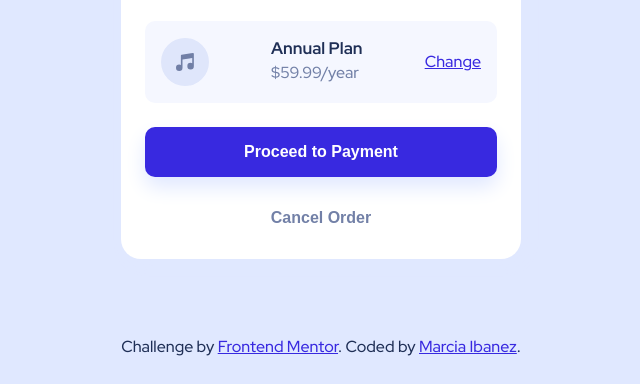
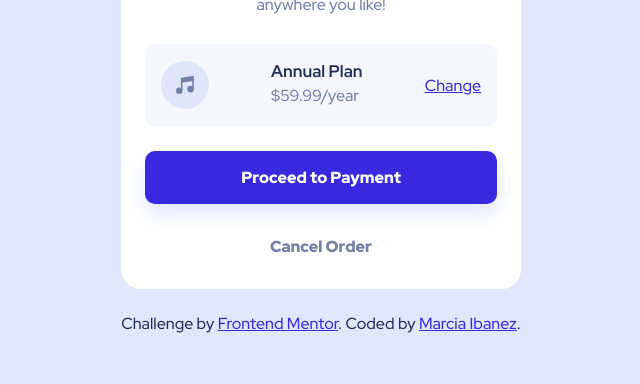
Before and after one commit to marciaibanez/Order-summary, a plain HTML site: page index.html in a window 1280 px wide. Shown: the part 416-800 px from the top of the page, without its empty margins (319-959 px from the left). Drawn offline with Linux system fonts and the light colour scheme.

Commit message:
improve card

```diff
--- a/index.html
+++ b/index.html
@@ -13,6 +13,7 @@
   <title>Frontend Mentor | Order summary card</title>
 </head>
 <body>
+  <main role="main">
     <div class="card">
       <img class="card-hero" src="images/illustration-hero.svg" alt="A happy girl listening to some music.">
       <div class="card-details">
@@ -29,15 +30,16 @@
           <a href="#">Change</a>
         </div>
         <div class="buttons-container">
-        <button class="confirm-button" type="button"><a href="#">Proceed to Payment</a></button>
-        <button class="cancel-button" type="button"><a href="#">Cancel Order</a></button>
+          <a class="confirm-button" href="#">Proceed to Payment</a>
+          <a class="cancel-button" href="#">Cancel Order</a>
         </div>
       </div>
     </div>
-
     <div class="attribution">
       Challenge by <a href="https://www.frontendmentor.io?ref=challenge" target="_blank">Frontend Mentor</a>.
-    Coded by <a href="https://marciaibanez.com/">Marcia Ibanez</a>.
+      Coded by <a href="https://marciaibanez.com/" target="_blank">Marcia Ibanez</a>.
     </div>
+  </main>
+
 </body>
 </html>
--- a/styles.css
+++ b/styles.css
@@ -114,11 +114,8 @@ p {
   font-weight: 900;
   font-size: clamp(0.9rem, 2.5vw, 1rem);
   cursor: pointer;
-}
-
-.buttons-container .confirm-button,
-.buttons-container .cancel-button a {
   transition: all 0.5s ease-in-out;
+  text-align: center;
 }
 
 .buttons-container .confirm-button {
@@ -129,7 +126,7 @@ p {
   opacity: 100%;
 }
 
-.buttons-container .confirm-button a {
+.buttons-container .confirm-button {
   color: var(--white);
   text-decoration: none;
 }
@@ -144,12 +141,12 @@ p {
   background: none;
 }
 
-.buttons-container .cancel-button a {
+.buttons-container .cancel-button {
   color: var(--desaturated-blue);
   text-decoration: none;
 }
 
-.buttons-container .cancel-button a:hover {
+.buttons-container .cancel-button:hover {
   color: var(--dark-blue);
 }
 
```
Also changed, not shown: design/active-states.jpg (deleted), design/desktop-design.jpg (deleted), design/desktop-preview.jpg (deleted), design/mobile-design.jpg (deleted). Lines whose indentation alone changed are shown as unchanged.
